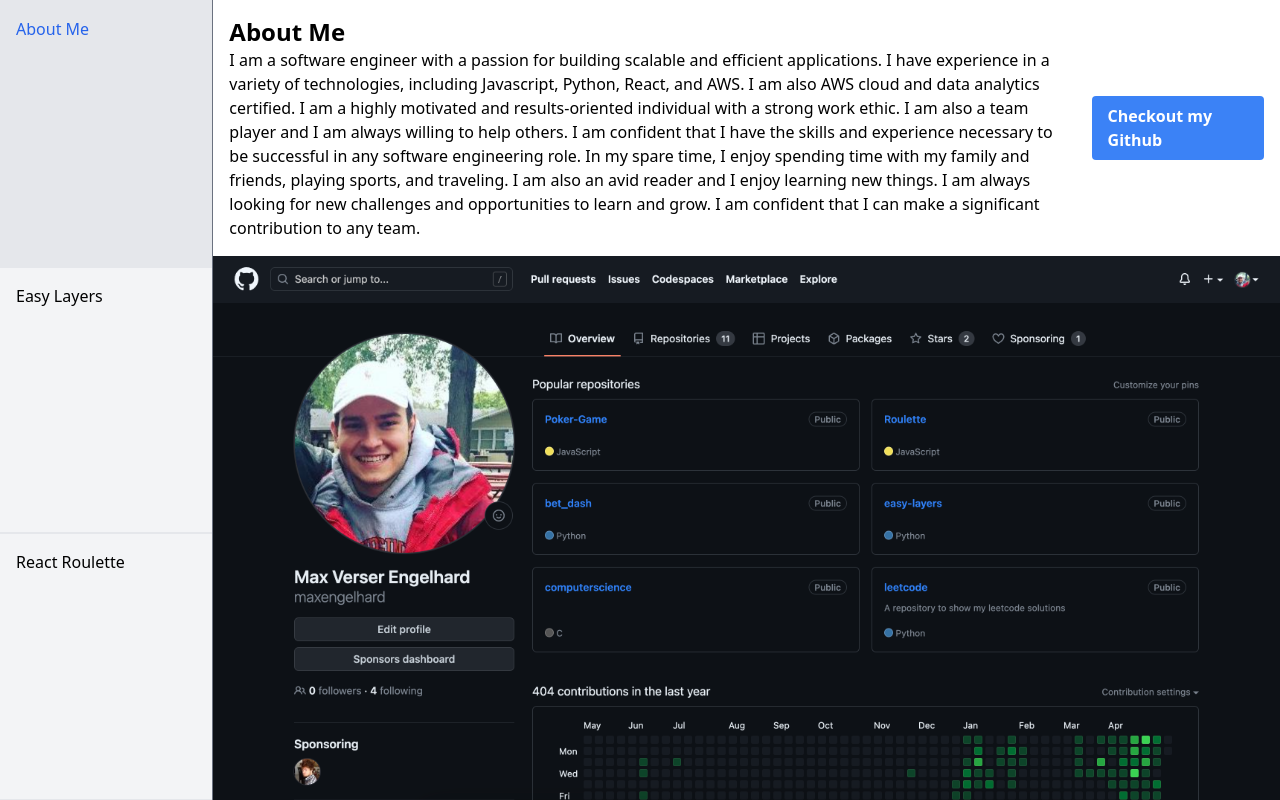
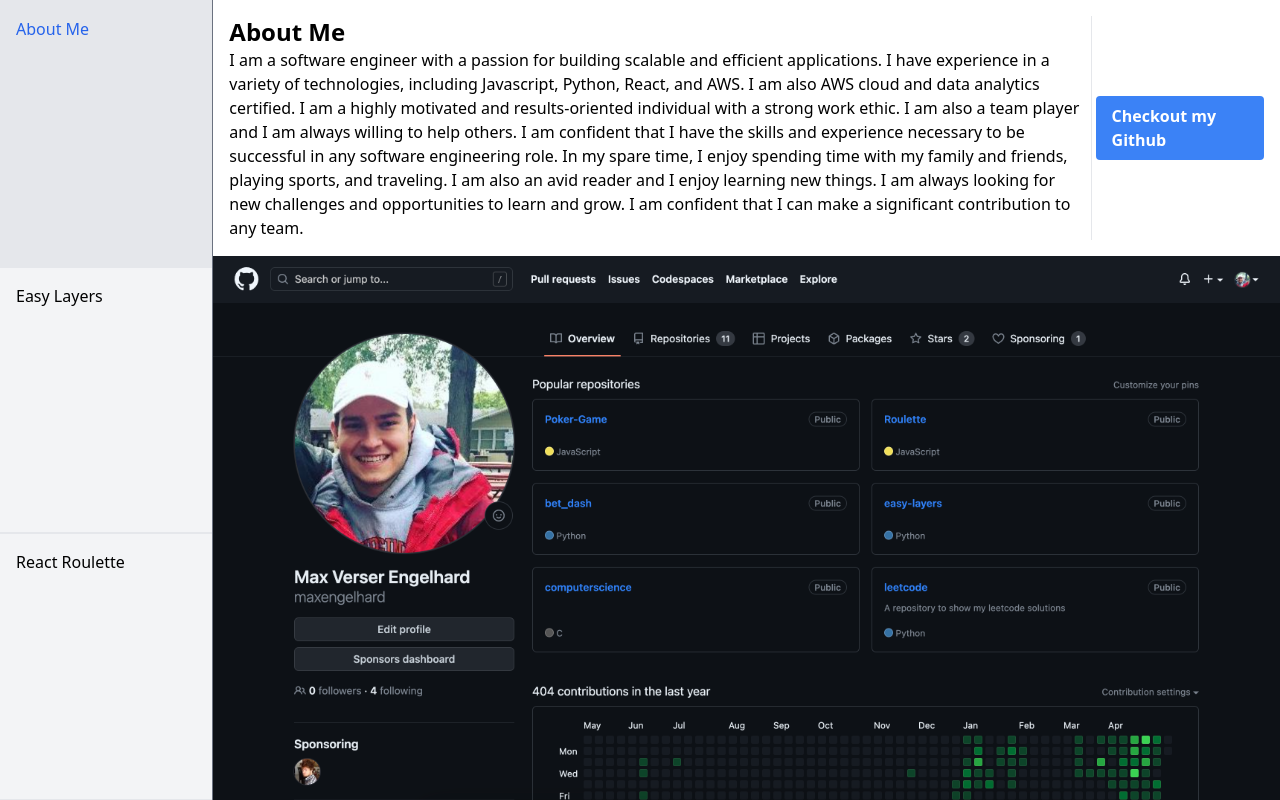
Before and after one commit to maxengelhard/profile, a React (Create React App) app: page / in a window 1280 px wide. Built offline with nearby package versions, Linux system fonts and the light colour scheme.

Commit message:
Cleaning up padding on button

```diff
--- a/src/components/Description.js
+++ b/src/components/Description.js
@@ -2,7 +2,7 @@
     if (props.src === 'about-me') {
       return (
         <div className="flex p-4">
-        <div className="w-5/6 pr-4">
+        <div className="w-5/6 pr-2 border-r">
           <h1 className="text-2xl font-bold">About Me</h1>
           <p>
             I am a software engineer with a passion for building scalable and efficient applications. I have experience in a variety of technologies, including Javascript, Python, React, and AWS. I am also AWS cloud and data analytics certified.
@@ -14,7 +14,7 @@
             I am always looking for new challenges and opportunities to learn and grow. I am confident that I can make a significant contribution to any team.
           </p>
           </div>
-          <div className="w-1/6 flex justify-center items-center">
+          <div className="w-1/6 flex justify-center items-center pl-1">
           <a
             href="https://github.com/maxengelhard"
             className="bg-blue-500 hover:bg-blue-700 text-white font-bold py-2 px-4 rounded"
@@ -27,7 +27,7 @@
     } else if (props.src === 'easy-layers') {
       return (
         <div className="flex p-4">
-        <div className="w-5/6 pr-4">
+        <div className="w-5/6 pr-2 border-r">
           <h1 className="text-2xl font-bold">Easy Layers</h1>
             Easy Layers is a public website that allows people to create Lambda Layers with Python packages, just like pip install. With Easy Layers, you create layers that keep your Lambda functions smaller and easier to manage by externalizing dependencies that can be shared across multiple functions.
             <br/>
@@ -44,7 +44,7 @@
             <li>4. Click the "Submit" button to create a layer.</li>
             </ul>
             </div>
-          <div className="w-1/6 flex justify-center items-center">
+          <div className="w-1/6 flex justify-center items-center pl-1">
           <a
             href="https://easylayers.dev/"
             className="bg-blue-500 hover:bg-blue-700 text-white font-bold py-2 px-4 rounded"
```
